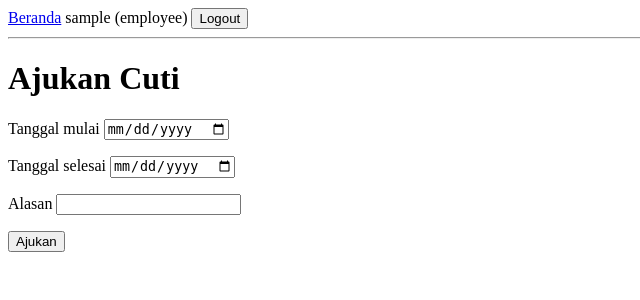
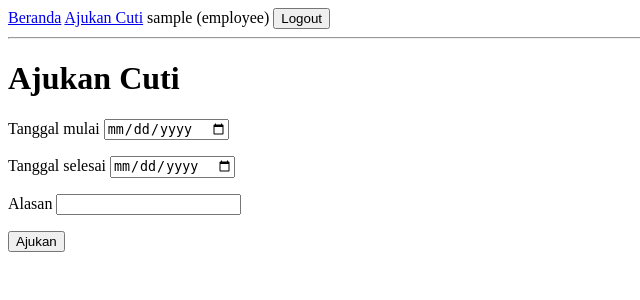
Before and after one commit to d4muraa/employee-portal, a Flask app: page /leave/new in a window 1280 px wide. Shown: the top 300 px of the page, without its empty margins (0-640 px from the left). Run offline with Flask 3, Linux system fonts and the light colour scheme; the visitor is signed in with stand-in values (Sample User, id 1).

Commit message:
Add leave request link to navigation

```diff
--- a/app/templates/base.html
+++ b/app/templates/base.html
@@ -8,6 +8,7 @@
     <nav>
         <a href="{{ url_for('home') }}">Beranda</a>
         {% if current_user.is_authenticated %}
+            <a href="{{ url_for('employee.new_leave') }}">Ajukan Cuti</a>
             <span>{{ current_user.username }} ({{ current_user.role }})</span>
             <form method="POST" action="{{ url_for('auth.logout') }}" style="display: inline;">
                 <input type="hidden" name="csrf_token" value="{{ csrf_token() }}">
```
